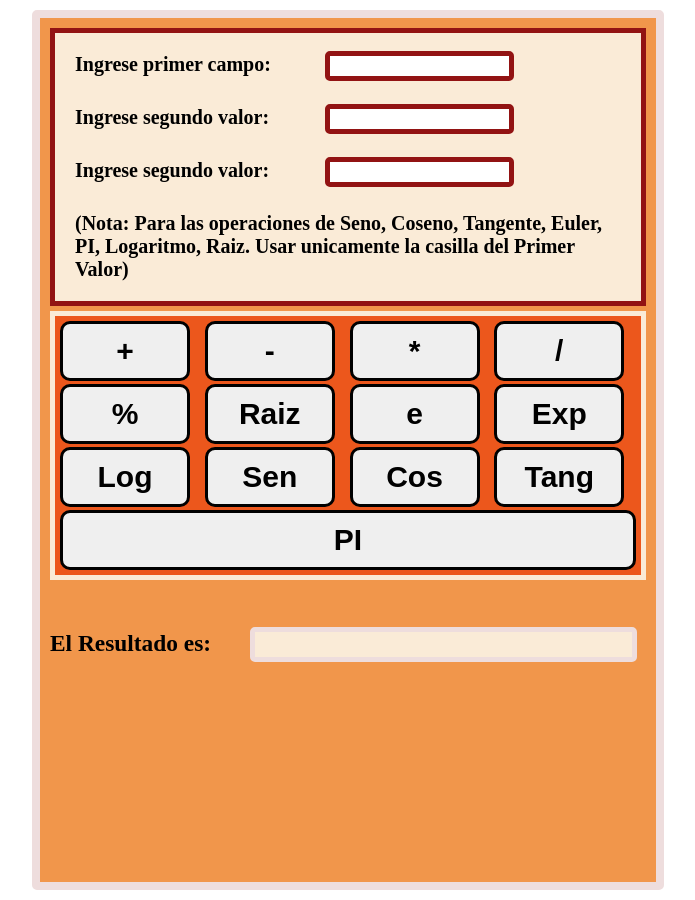
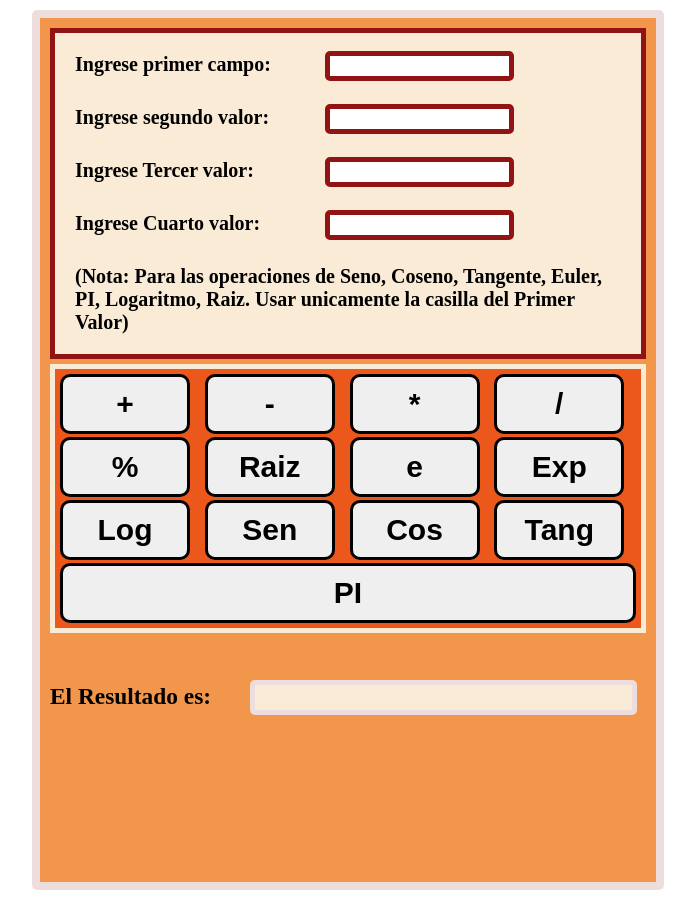
Before and after one commit to JosephDanielRuizRuiz/Calculadora, an Angular app in the folder Proyecto/: page /super-calculadora in a window 1280 px wide. Shown: the whole page, without its empty margins (302-997 px from the left). Built offline with nearby package versions, Linux system fonts and the light colour scheme; a web font is replaced by a local one.

Commit message:
Poniendo otro input

```diff
--- a/Proyecto/src/app/super-calculadora/super-calculadora.component.html
+++ b/Proyecto/src/app/super-calculadora/super-calculadora.component.html
@@ -20,7 +20,11 @@
                 <br>
                 <input type="text" name="Valor2" class="input"  [(ngModel)]="Valor2">
                 <br>
-                <label for="Ingrese segundo valor:">Ingrese segundo valor:</label>
+                <label for="Ingrese segundo valor:">Ingrese Tercer valor:</label>
+                <br>
+                <input type="text" name="Valor2" class="input"  [(ngModel)]="Valor2">
+                <br>
+                <label for="Ingrese segundo valor:">Ingrese Cuarto valor:</label>
                 <br>
                 <input type="text" name="Valor2" class="input"  [(ngModel)]="Valor2">
                 <br>
```
